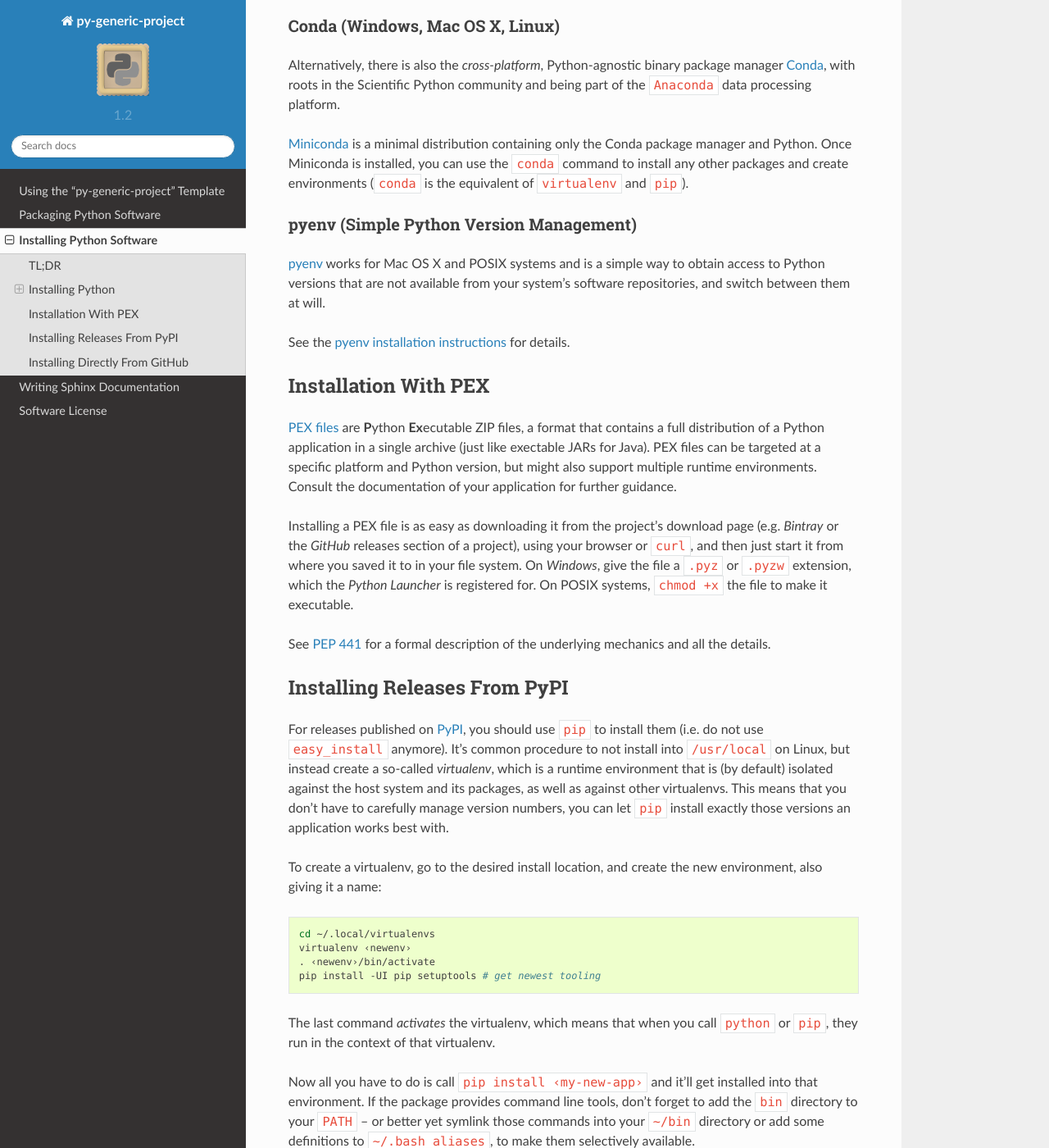
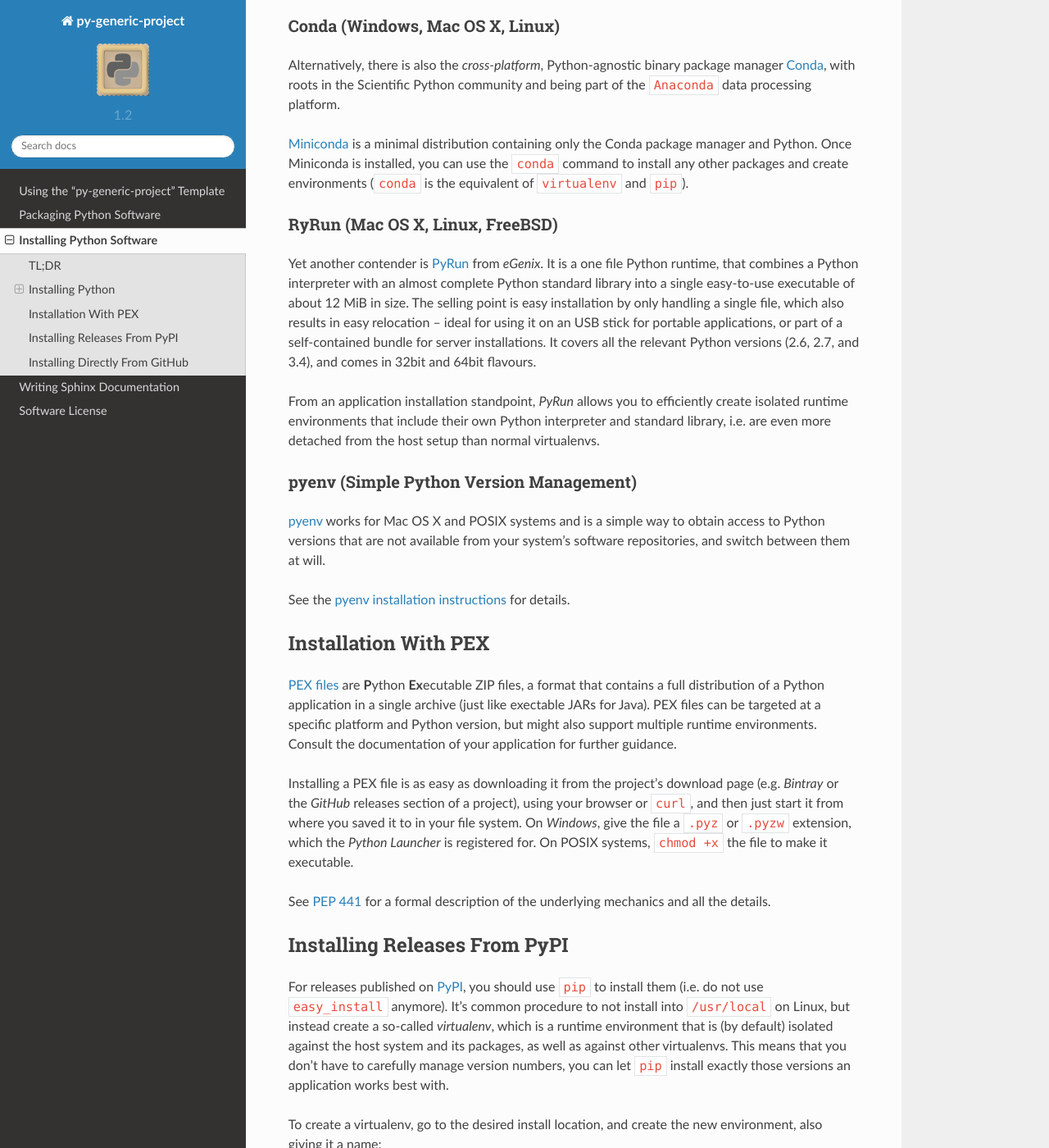
Before and after one commit to Springerle/py-generic-project, a Sphinx documentation site: the page built from docs/installing.rst, in a window 1280 px wide and 1400 px high, scrolled down 2720 px. Shown: the whole window at 82% size. Built offline with Sphinx 7.4.7 and the Read the Docs theme 2.0.0, drawn with Linux system fonts in a browser that asks for light colours.

Commit message:
:book: added PyRun section

```diff
--- a/docs/installing.rst
+++ b/docs/installing.rst
@@ -175,6 +175,26 @@
 and create environments (``conda`` is the equivalent of ``virtualenv`` and ``pip``).
 
 
+RyRun (Mac OS X, Linux, FreeBSD)
+^^^^^^^^^^^^^^^^^^^^^^^^^^^^^^^^
+
+Yet another contender is `PyRun`_ from *eGenix*. It is a one file Python runtime,
+that combines a Python interpreter with an almost complete Python standard library
+into a single easy-to-use executable of about 12 MiB in size.
+The selling point is easy installation by only handling a single file, which also
+results in easy relocation – ideal for using it on an USB stick for portable
+applications, or part of a self-contained bundle for server installations.
+It covers all the relevant Python versions (2.6, 2.7, and 3.4), and comes
+in 32bit and 64bit flavours.
+
+From an application installation standpoint, *PyRun* allows you to
+efficiently create isolated runtime environments that include their own
+Python interpreter and standard library, i.e. are even more detached
+from the host setup than normal virtualenvs.
+
+.. _`PyRun`: https://www.egenix.com/products/python/PyRun/
+
+
 pyenv (Simple Python Version Management)
 ^^^^^^^^^^^^^^^^^^^^^^^^^^^^^^^^^^^^^^^^
 
@@ -233,7 +253,7 @@
     . ‹newenv›/bin/activate
     pip install -UI pip setuptools # get newest tooling
 
-The last command *activates* the virtualenv, which means that
+The third command *activates* the virtualenv, which means that
 when you call ``python`` or ``pip``, they run in the context of
 that virtualenv.
 
```
